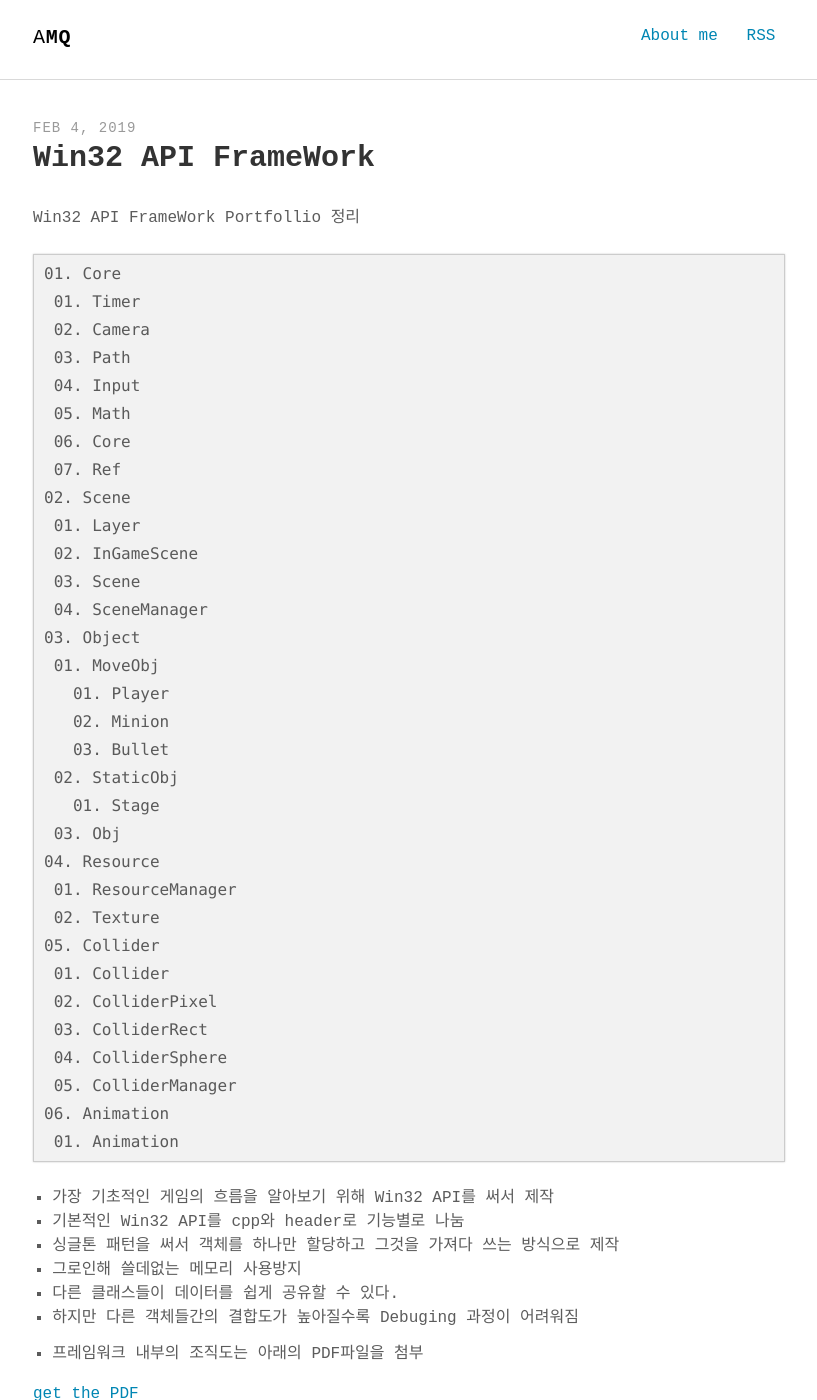
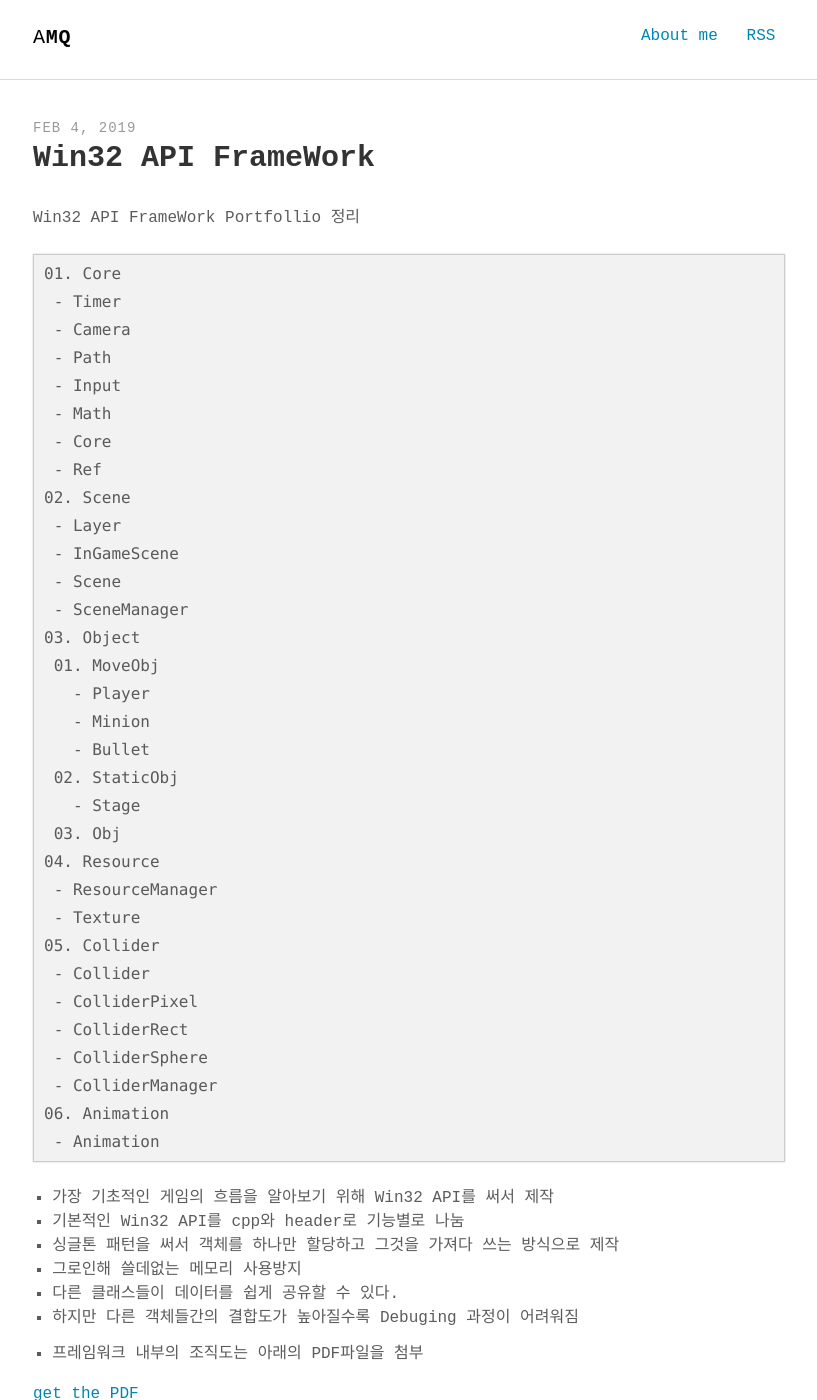
Before and after one commit to kossw123/8iiow, a Jekyll site: the page built from _posts/2019-02-04-untitled-post.md, in a window 1280 px wide and 1400 px high. Shown: the whole window, without its empty margins (231-1048 px from the left). Built offline with Jekyll 4.4.1, drawn with Linux system fonts in a browser that asks for light colours; some web fonts are replaced.

Commit message:
Update 2019-02-04-untitled-post.md

```diff
--- a/_posts/2019-02-04-untitled-post.md
+++ b/_posts/2019-02-04-untitled-post.md
@@ -11,37 +11,37 @@
 
 
     01. Core
-     01. Timer
-     02. Camera
-     03. Path
-     04. Input
-     05. Math
-     06. Core
-     07. Ref
+     - Timer
+     - Camera
+     - Path
+     - Input
+     - Math
+     - Core
+     - Ref
     02. Scene
-     01. Layer
-     02. InGameScene
-     03. Scene
-     04. SceneManager
+     - Layer
+     - InGameScene
+     - Scene
+     - SceneManager
     03. Object
      01. MoveObj
-       01. Player
-       02. Minion
-       03. Bullet
+       - Player
+       - Minion
+       - Bullet
      02. StaticObj
-       01. Stage
+       - Stage
      03. Obj
     04. Resource
-     01. ResourceManager
-     02. Texture
+     - ResourceManager
+     - Texture
     05. Collider
-     01. Collider
-     02. ColliderPixel
-     03. ColliderRect
-     04. ColliderSphere
-     05. ColliderManager
+     - Collider
+     - ColliderPixel
+     - ColliderRect
+     - ColliderSphere
+     - ColliderManager
     06. Animation
-     01. Animation
+     - Animation
 
 
 - 가장 기초적인 게임의 흐름을 알아보기 위해 Win32 API를 써서 제작
```
